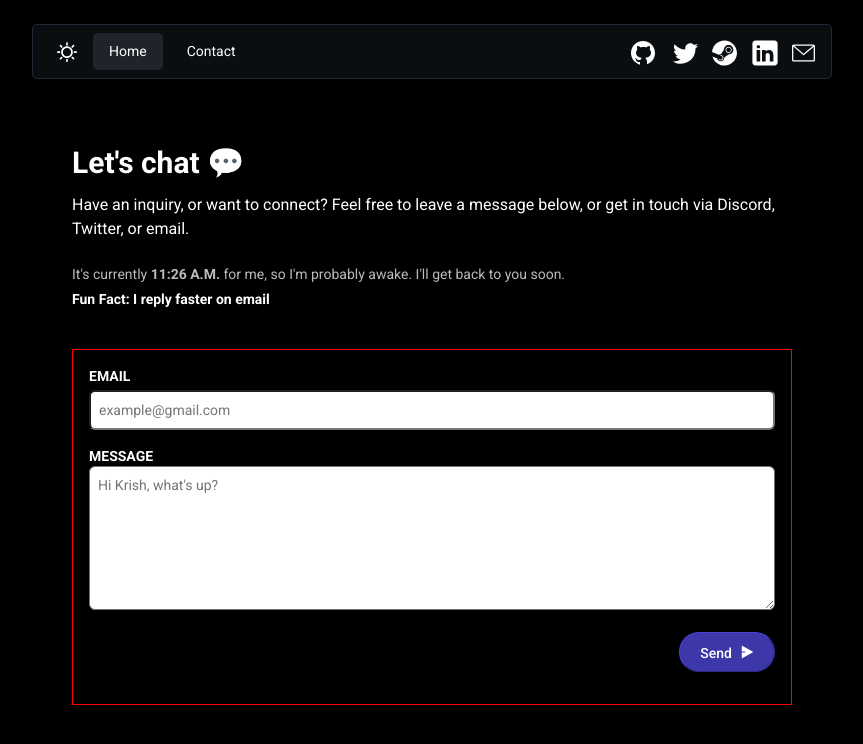
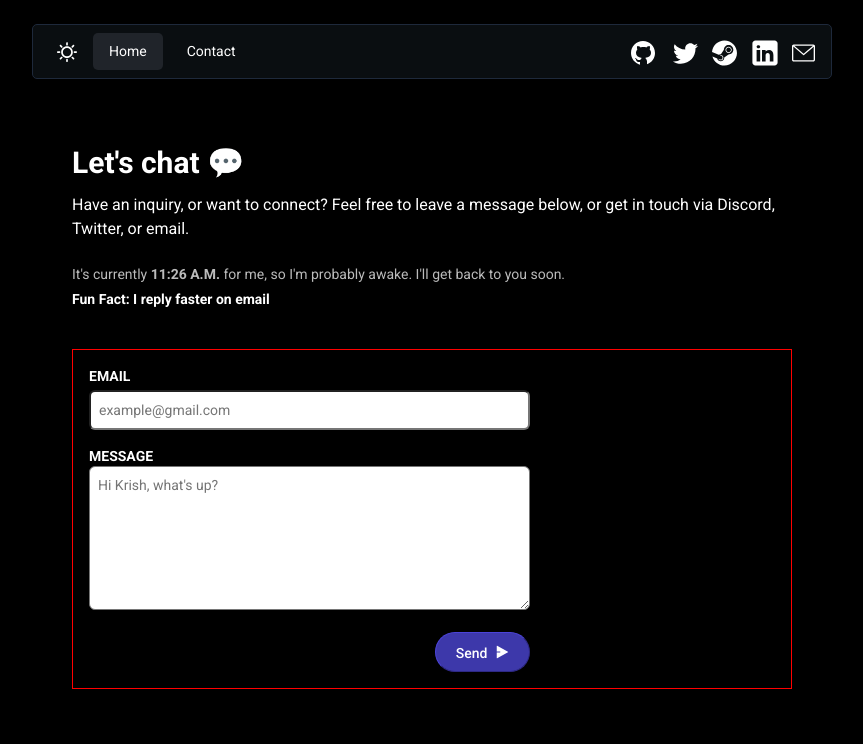
Before and after one commit to krish-1010/website, a React (Create React App) app: page /contact in a window 1280 px wide. Shown: the top 744 px of the page, without its empty margins (208-1071 px from the left). Built offline with nearby package versions, Linux system fonts and the light colour scheme.

Commit message:
for roshan

```diff
--- a/src/App.css
+++ b/src/App.css
@@ -587,6 +587,7 @@ a {
 
 .cbox {
   display: grid;
+  grid-template-columns: repeat(3,minmax(0,1fr));
   gap: 1rem;
   margin-bottom: 5rem;
   border: 1px solid red;
```
